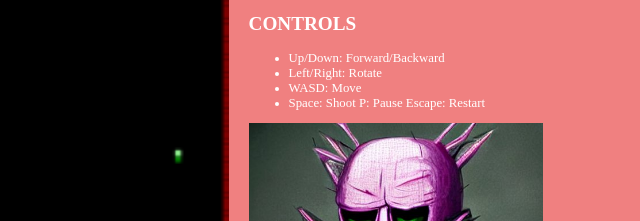
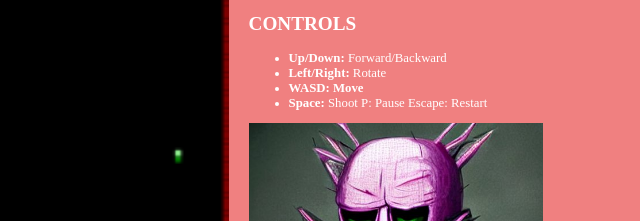
Before and after one commit to michaelmrose/caveInvaders, a website with bundled scripts: page index.html in a window 1280 px wide. Shown: the part 182-403 px from the top of the page, 640-1280 px from the left. Built offline with nearby package versions, Linux system fonts and the light colour scheme.

Commit message:
small changes to formatting

```diff
--- a/index.html
+++ b/index.html
@@ -20,10 +20,10 @@
             </ol>
             <h2>CONTROLS</h2>
             <ul>
-                <li>Up/Down: Forward/Backward</li>
-                <li>Left/Right: Rotate</li>
-                <li>WASD: Move</li>
-                <li>Space: Shoot P: Pause Escape: Restart</li>
+                <li><strong>Up/Down:</strong> Forward/Backward</li>
+                <li><strong>Left/Right:</strong> Rotate</li>
+                <li><strong>WASD: Move</strong></li>
+                <li><strong>Space:</strong> Shoot P: Pause Escape: Restart</li>
             </ul>
             <img id="alien" src="alien.jpg" alt="alien" />
         </aside>
```
